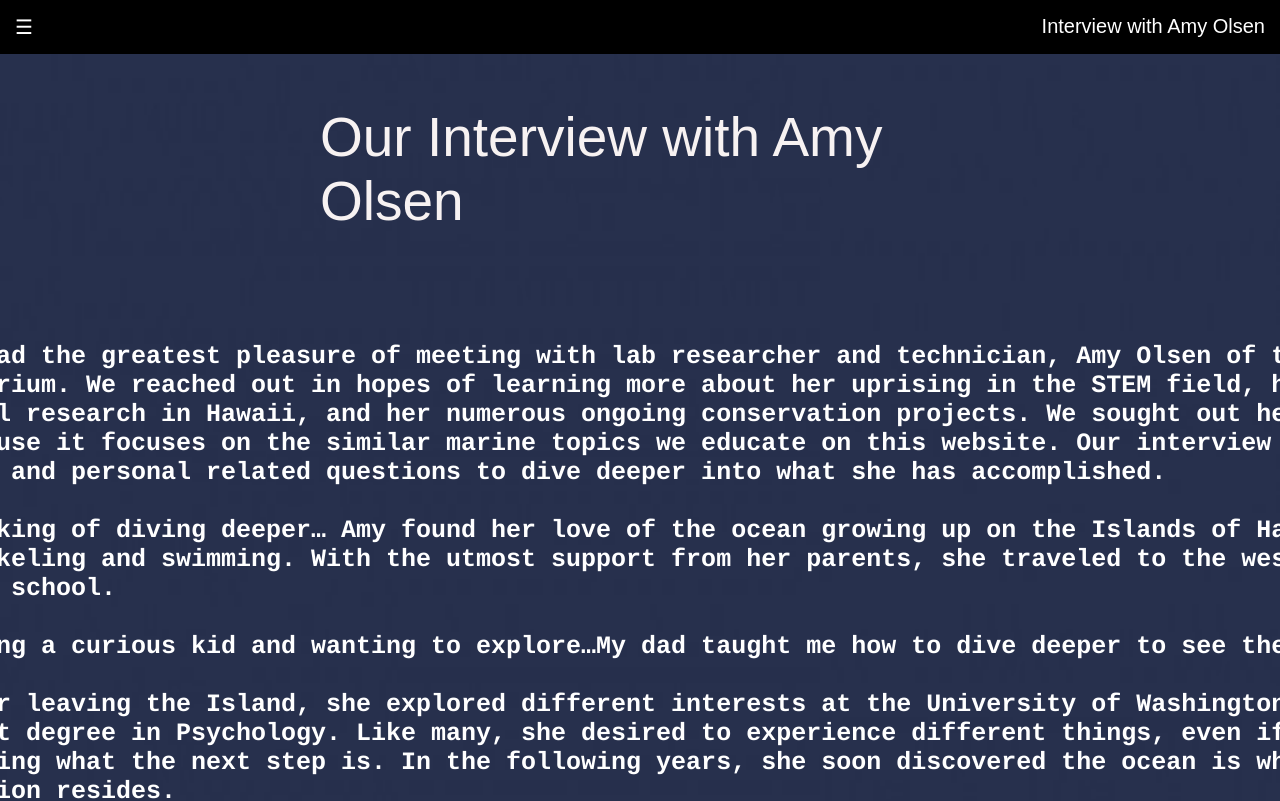
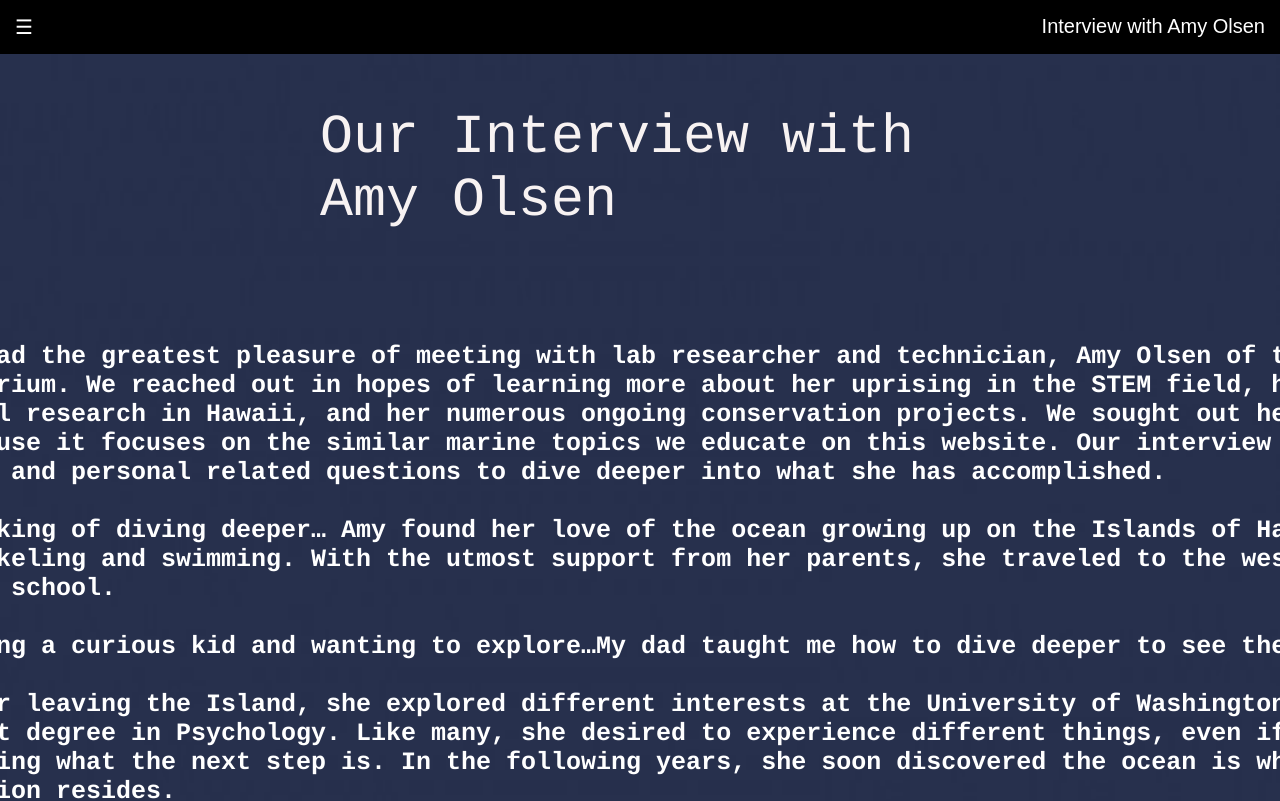
Before and after one commit to RishikaGautam/Interviewer1, a plain HTML site: page index.html in a window 1280 px wide. Shown: the top 801 px of the page. Drawn offline with Linux system fonts and the light colour scheme.

Commit message:
Update styles.css

```diff
--- a/styles.css
+++ b/styles.css
@@ -28,7 +28,7 @@ a:visited{
 .bodyimg p{
     color:#f7f2f2;
     font-size: 55px;
-    font-family: fantasy;
+    font-family: courier;
     position: absolute;
     top:3%;
     left:50%;
```
